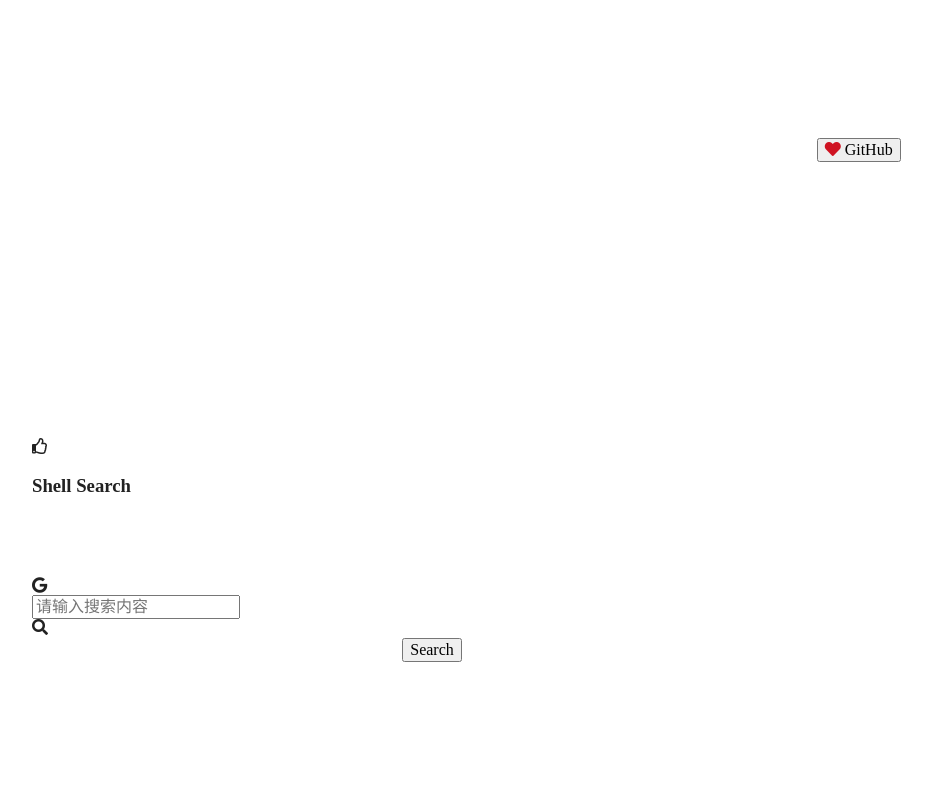
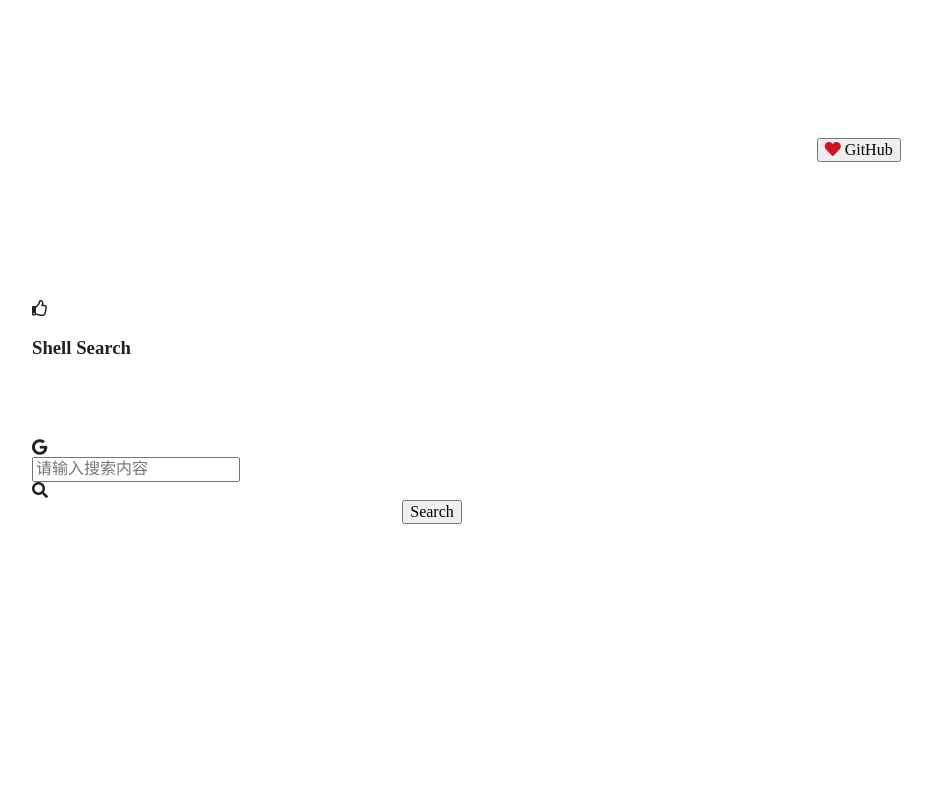
Before and after one commit to futurefog/new-page, a website built with Parcel: page index.html in a window 1280 px wide. Shown: the whole page, without its empty margins (208-1140 px from the left). Built offline with nearby package versions, Linux system fonts and the light colour scheme.

Commit message:
Feat: Improve layout style

```diff
--- a/css/main.css
+++ b/css/main.css
@@ -268,22 +268,17 @@ textarea {
 .app {
   height: 100vh;
   display: grid;
-  /*justify-content: center;*/
-  /*align-content: center;*/
 }
 
 .main {
   justify-self: center;
-  align-content: center;
+  align-self: start;
 }
 
 .header {
-  /*height: 10vh;*/
   display: grid;
-  /*justify-self: end;*/
   align-self: center;
   grid-template-columns: repeat(3, 1fr);
-  /*grid-template-columns: 200px;*/
 }
 
 .search-button {
--- a/index.html
+++ b/index.html
@@ -46,7 +46,7 @@
         <h3 class="h2 my-3">Shell Search</h3>
       </div>
     </div>
-    <div class="form-group main">
+    <div class="form-group">
       <div class="input-group mb-4">
         <div class="input-group-prepend">
           <span class="input-group-text"><span class="fab fa-google"></span></span>
```
Also changed, not shown: 1 other file.
